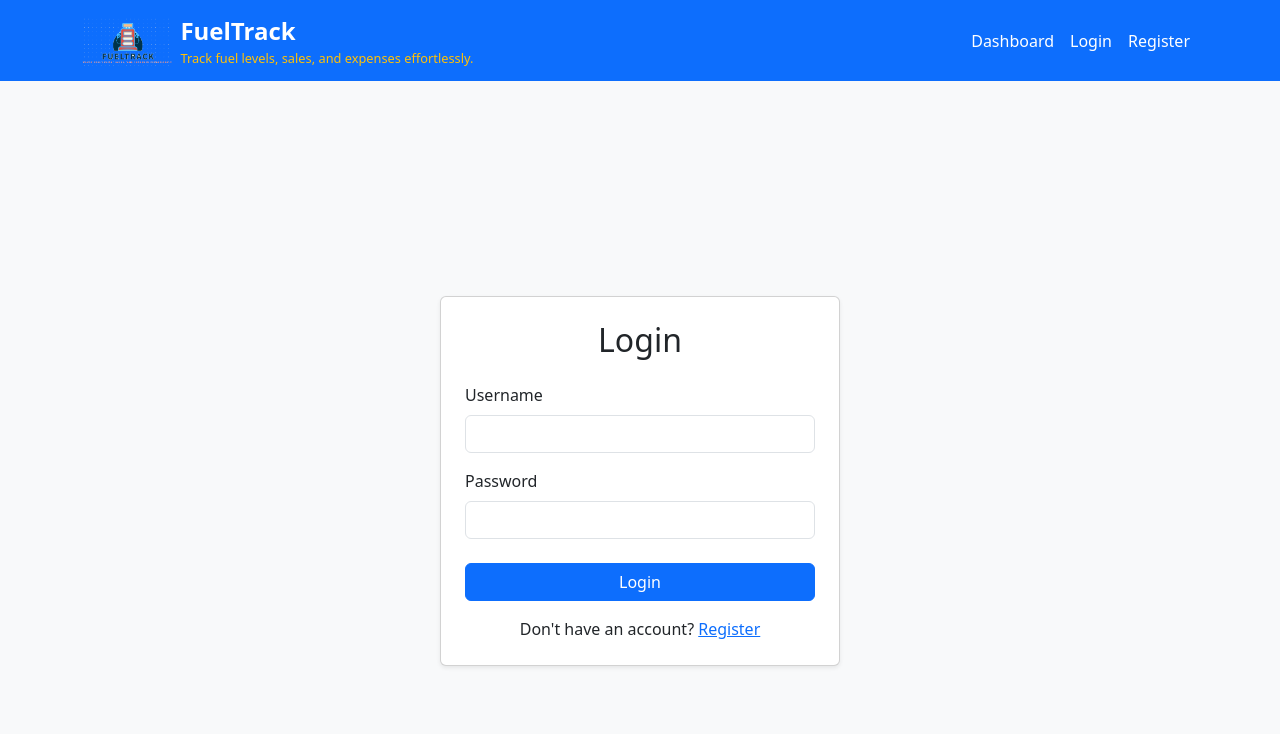
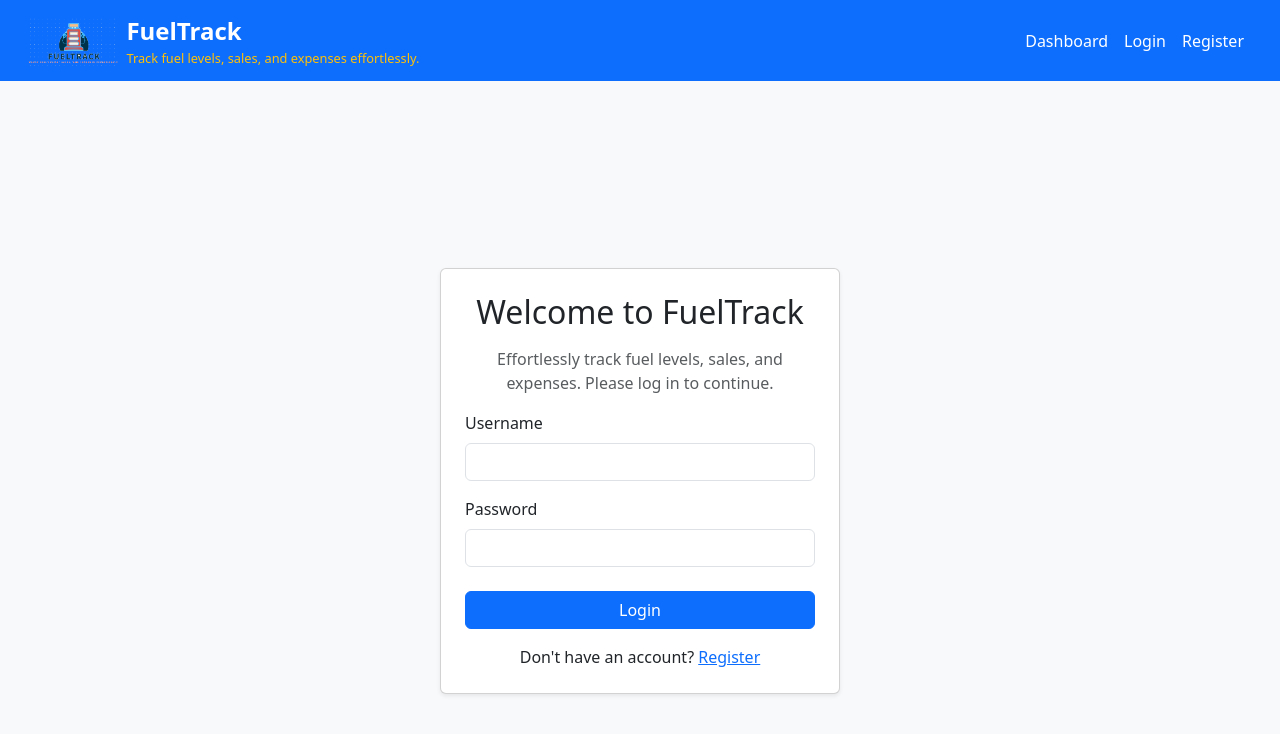
Before and after one commit to nyambaneA/petrol-station-management, a React (Create React App) app in the folder client/: page /login in a window 1280 px wide. Shown: the top 734 px of the page. Built offline with nearby package versions, Linux system fonts and the light colour scheme; no server answers.

Commit message:
Made navbar more responsive and added welcoming message on login page

```diff
--- a/client/src/components/Login.js
+++ b/client/src/components/Login.js
@@ -12,10 +12,10 @@ function Login({ setToken }) {
     e.preventDefault();
     setError(''); // Clear any previous errors
 
-    const trimmedUsername = username.trim(); // Trim the username
-    const trimmedPassword = password.trim(); // Trim the password
+    const trimmedUsername = username.trim();
+    const trimmedPassword = password.trim();
 
-    console.log('Login form submitted:', { username: trimmedUsername, password: trimmedPassword }); // Debug log
+    console.log('Login form submitted:', { username: trimmedUsername, password: trimmedPassword });
 
     try {
       const response = await fetch(`${API_URL}/api/admin/login`, {
@@ -27,16 +27,11 @@ function Login({ setToken }) {
       const data = await response.json();
 
       if (response.ok) {
-        localStorage.setItem('token', data.token); // Save token to localStorage
-        setToken(data.token); // Update token state in App component
-        navigate('/dashboard'); // Redirect to dashboard
+        localStorage.setItem('token', data.token);
+        setToken(data.token);
+        navigate('/dashboard');
       } else {
-        // Handle errors from the backend
-        if (data.message === 'Invalid username or password') {
-          setError('Invalid username or password.');
-        } else {
-          setError('Login failed. Please try again.');
-        }
+        setError(data.message || 'Login failed. Please try again.');
       }
     } catch (error) {
       setError('An error occurred. Please try again.');
@@ -46,7 +41,10 @@ function Login({ setToken }) {
   return (
     <div className="min-vh-100 d-flex align-items-center justify-content-center bg-light">
       <div className="card p-4 shadow-sm" style={{ width: '400px' }}>
-        <h2 className="card-title text-center mb-4">Login</h2>
+        <h2 className="card-title text-center mb-3">Welcome to FuelTrack</h2>
+        <p className="text-center text-muted">
+          Effortlessly track fuel levels, sales, and expenses. Please log in to continue.
+        </p>
         {error && <div className="alert alert-danger">{error}</div>}
         <form onSubmit={handleLogin}>
           <div className="mb-3">
--- a/client/src/components/Navbar.js
+++ b/client/src/components/Navbar.js
@@ -3,7 +3,7 @@ import { Link } from "react-router-dom";
 function Navbar({ token, onLogout }) {
   return (
     <nav className="navbar navbar-expand-lg navbar-dark bg-primary px-3">
-      <div className="container">
+      <div className="container-fluid">
         {/* Logo and Brand */}
         <Link className="navbar-brand d-flex align-items-center" to="/">
           <img
@@ -26,13 +26,16 @@ function Navbar({ token, onLogout }) {
           type="button"
           data-bs-toggle="collapse"
           data-bs-target="#navbarNav"
+          aria-controls="navbarNav"
+          aria-expanded="false"
+          aria-label="Toggle navigation"
         >
           <span className="navbar-toggler-icon"></span>
         </button>
 
         {/* Navbar Links */}
-        <div className="collapse navbar-collapse justify-content-end" id="navbarNav">
-          <ul className="navbar-nav">
+        <div className="collapse navbar-collapse" id="navbarNav">
+          <ul className="navbar-nav ms-auto text-center">
             <li className="nav-item">
               <Link className="nav-link text-white" to="/dashboard">
                 Dashboard
@@ -53,12 +56,12 @@ function Navbar({ token, onLogout }) {
               </>
             ) : (
               <li className="nav-item">
-                {/* <button
-                  className="btn btn-warning text-dark ms-3"
+                <button
+                  className="btn btn-warning text-dark mt-2 mt-lg-0"
                   onClick={onLogout}
                 >
                   Logout
-                </button> */}
+                </button>
               </li>
             )}
           </ul>
```
